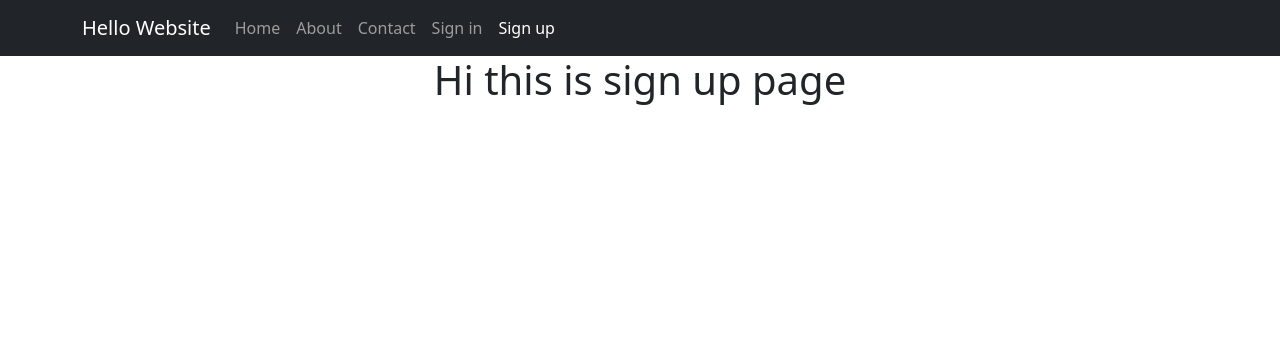
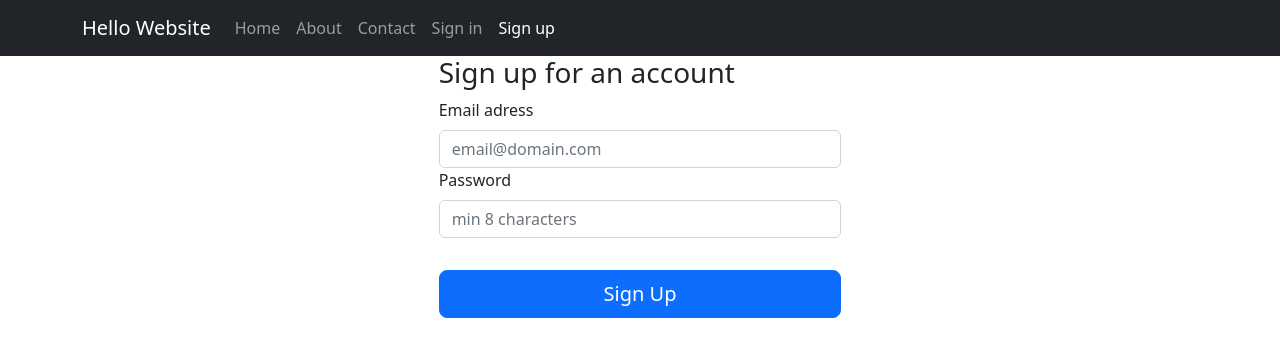
Before and after one commit to kanacoyn/classProjectWebsite, a React (Create React App) app in the folder website/: page /signup in a window 1280 px wide. Shown: the top 356 px of the page. Built offline with nearby package versions, Linux system fonts and the light colour scheme.

Commit message:
Sign up form

```diff
--- a/website/src/App.css
+++ b/website/src/App.css
@@ -1,6 +1,6 @@
-.App {
+/* .App {
   text-align: center;
-}
+} */
 
 .App-logo {
   height: 40vmin;
--- a/website/src/pages/Signup.js
+++ b/website/src/pages/Signup.js
@@ -1,7 +1,40 @@
+import Form from "react-bootstrap/Form";
+import Container from "react-bootstrap/Container";
+import Row from "react-bootstrap/Row";
+import Col from "react-bootstrap/Col";
+import Button from "react-bootstrap/Button";
+
 export function Signup(props) {
   return (
-    <div>
-      <h1>Hi this is sign up page</h1>
-    </div>
+    <Container fluid>
+      <Row>
+        <Col md={{ span: 4, offset: 4 }}>
+          <Form>
+            <h3>Sign up for an account</h3>
+            <Form.Group>
+              <Form.Label>Email adress</Form.Label>
+              <Form.Control
+                type="email"
+                placeholder="email@domain.com"
+                onChange={(evt) => console.log(evt.target.value)}
+              />
+            </Form.Group>
+            <Form.Group>
+              <Form.Label>Password</Form.Label>
+              <Form.Control type="password" placeholder="min 8 characters" />
+            </Form.Group>
+            <br />
+            <Button
+              variant="primary"
+              type="submit"
+              className="my-2 w-100"
+              size="lg"
+            >
+              Sign Up
+            </Button>
+          </Form>
+        </Col>
+      </Row>
+    </Container>
   );
 }
```
